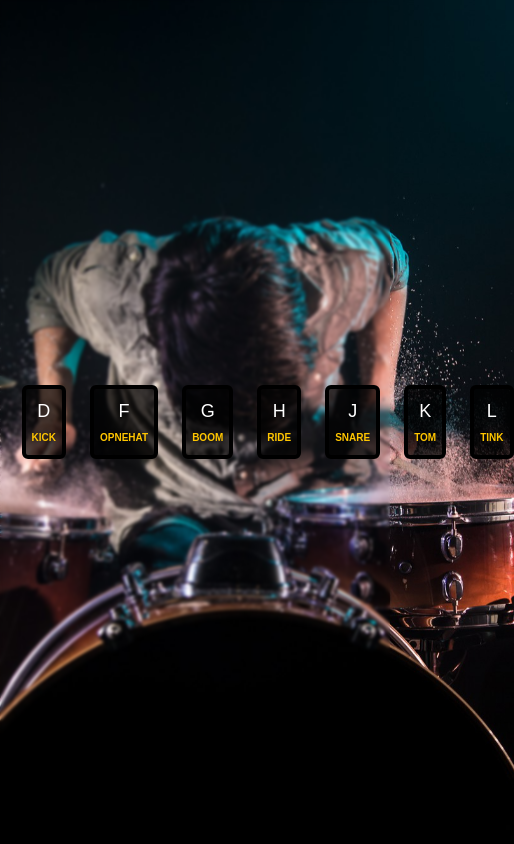
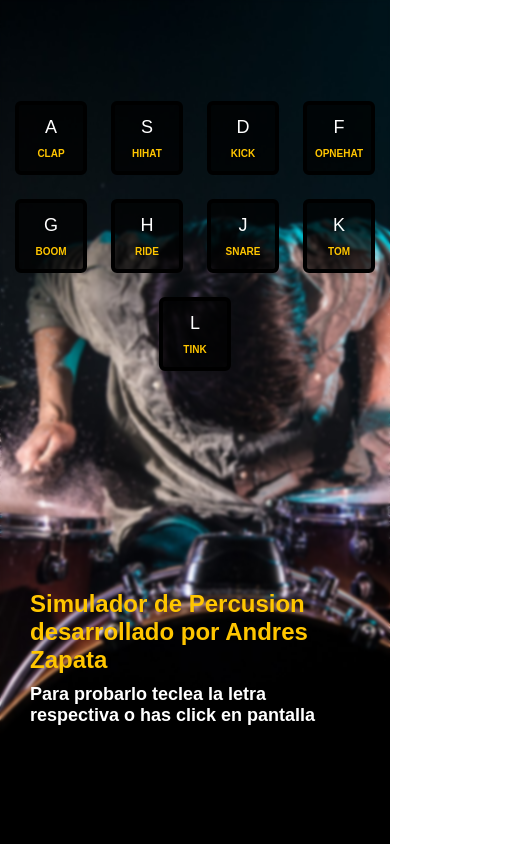
Before and after one commit to AZapata27/30-dias-Reto-de-Apps-en-JavaScript, a plain HTML site: page Simulador-de-Percusion(Bateria)/index.html in a window 390 px wide. Shown: the whole page, 514 px wide, since content can reach past the window. Drawn offline with Linux system fonts and the light colour scheme.

Commit message:
se agrega responsive y funcion de setimeout

```diff
--- a/Simulador-de-Percusion(Bateria)/index.html
+++ b/Simulador-de-Percusion(Bateria)/index.html
@@ -10,19 +10,27 @@
 </head>
 <body>
 
+
     <div class="container">
 
-        <div data-key="65" class="key"> A <span class="subTextKey">CLAP</span> </div>
-        <div data-key="83" class="key"> S <span class="subTextKey">HIHAT</span> </div>
-        <div data-key="68" class="key"> D <span class="subTextKey">KICK</span> </div>
-        <div data-key="70" class="key"> F <span class="subTextKey">OPNEHAT</span> </div>
-        <div data-key="71" class="key"> G <span class="subTextKey">BOOM</span> </div>
-        <div data-key="72" class="key"> H <span class="subTextKey">RIDE</span> </div>
-        <div data-key="74" class="key"> J <span class="subTextKey">SNARE</span> </div>
-        <div data-key="75" class="key"> K <span class="subTextKey">TOM</span> </div>
-        <div data-key="76" class="key"> L <span class="subTextKey">TINK</span></div>
+        <div data-key="65" class="key"> A <span data-key="65" class="subTextKey">CLAP</span> </div>
+        <div data-key="83" class="key"> S <span data-key="83" class="subTextKey">HIHAT</span> </div>
+        <div data-key="68" class="key"> D <span data-key="68" class="subTextKey">KICK</span> </div>
+        <div data-key="70" class="key"> F <span data-key="70" class="subTextKey">OPNEHAT</span> </div>
+        <div data-key="71" class="key"> G <span data-key="71" class="subTextKey">BOOM</span> </div>
+        <div data-key="72" class="key"> H <span data-key="72"  class="subTextKey">RIDE</span> </div>
+        <div data-key="74" class="key"> J <span data-key="74" class="subTextKey">SNARE</span> </div>
+        <div data-key="75" class="key"> K <span data-key="75" class="subTextKey">TOM</span> </div>
+        <div data-key="76" class="key"> L <span data-key="76" class="subTextKey">TINK</span></div>
 
     </div>
+
+    <div class="footer">
+        <h1>Simulador de Percusion desarrollado por Andres Zapata</h1>
+
+        <h2>Para probarlo teclea la letra respectiva o has click en pantalla</h2>
+    </div>
+
 
     <audio data-key="65" src="./sounds/clap.wav"></audio>
     <audio data-key="83" src="./sounds/hihat.wav"></audio>
--- a/Simulador-de-Percusion(Bateria)/main.js
+++ b/Simulador-de-Percusion(Bateria)/main.js
@@ -1,12 +1,36 @@
 
-window.addEventListener('keydown',(e)=>{
+/* Funcion playAudio(e) recibe evento de keydown, si existe sonido asociado a la key presionada
+lo reproduce y agrega la classe .playing css para animar la key  */
+window.addEventListener('keydown', playAudio );
+function playAudio(e){
 
-  const audio= document.querySelector(`audio[data-key="${e.keyCode}"]`);
-  console.log(audio);
-
-  if(audio==null) return;
-  audio.currentTime=0;
-  audio.play();
+    const audio= document.querySelector(`audio[data-key="${e.keyCode}"]`);
+    const keyElement= document.querySelector(`.key[data-key="${e.keyCode}"]`);
 
 
-})
+    if(audio==null) return; // retorna si no existe audio
+    audio.currentTime=0; // rebobina el audio al inicio si es que aun esta reproduciendoce para no esperar a que termine
+    audio.play();
+    keyElement.classList.add('playing');
+    setTimeout(()=> keyElement.classList.remove('playing'),100);
+}
+
+// se selecciona todos lo selectores .key
+
+const keys = document.querySelectorAll('.key');
+
+keys.forEach( key=> key.addEventListener('click',playAudioOnClick));
+
+function playAudioOnClick(e){
+
+
+    const audio= document.querySelector(`audio[data-key="${e.target.dataset.key}"]`);
+    const keyElement= document.querySelector(`.key[data-key="${e.target.dataset.key}"]`);
+
+
+    if(audio==null) return; // retorna si no existe audio
+    audio.currentTime=0; // rebobina el audio al inicio si es que aun esta reproduciendoce para no esperar a que termine
+    audio.play();
+    keyElement.classList.add('playing');
+    setTimeout(()=> keyElement.classList.remove('playing'),100)
+}
--- a/Simulador-de-Percusion(Bateria)/style.css
+++ b/Simulador-de-Percusion(Bateria)/style.css
@@ -16,11 +16,37 @@ html {
   }
 
 
+  body{
+    position: relative;
+    width: 100%;
+    height: 100vh;
+
+    display: flex;
+    flex-direction: column;
+    justify-content: space-around;
+    align-items: center;
+    backdrop-filter: blur(1.5px);
+  }
+
+.footer{
+    padding: 30px 30px;
+    font-size: clamp(10px 5vw 20px);
+    color: #ffc600;
+}
+
+.footer >h1{
+    padding-bottom: 10px;
+}
+
+.footer > h2 {
+    color: white;
+}
+
+
 
 .container{
-    backdrop-filter: blur(1.5px);
+
     width: 100%;
-    height: 100vh;
     display: flex;
     justify-content: center;
     align-items: center;
@@ -34,7 +60,7 @@ html {
     margin: 1rem;
     font-size: 1.5rem;
     padding: 1rem .5rem;
-    transition: all .07s ease;
+    transition: all .1s ease;
     width: 10rem;
     text-align: center;
     color: white;
@@ -49,15 +75,30 @@ span{
     font-weight: bolder;
 }
 
+
 .key:hover{
-    transform: scale(1.2);
+    box-shadow: 0 0 1rem #ffc600;
     border-color: #ffc600;
-    box-shadow: 0 0 1rem #ffc600;
 }
 
-
-.playing {
+.playing{
     transform: scale(1.2);
     border-color: #ffc600;
     box-shadow: 0 0 1rem #ffc600;
   }
+
+  @media (max-width: 600px) {
+
+    .container{
+        flex-wrap: wrap;
+        align-content: center;
+
+    }
+
+    .key{
+        width: 6rem;
+    }
+
+
+
+    }
```
